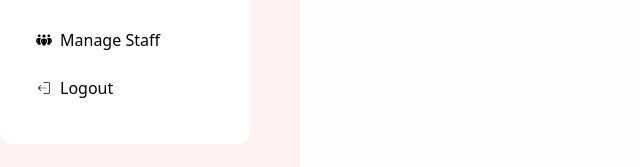
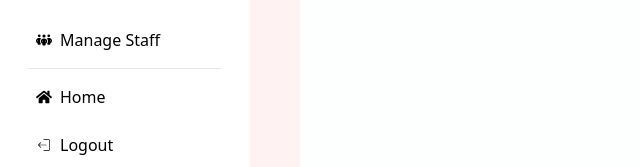
Before and after one commit to paradox-99/GoWheels, a React (Vite) app: page /dashboard in a window 1280 px wide. Shown: the part 578-745 px from the top of the page, without its empty margins (0-640 px from the left). Built offline with nearby package versions, Linux system fonts and the light colour scheme; no server answers.

Commit message:
home added in the dashboard sidebar

```diff
--- a/src/Dashboard/Dashboard.jsx
+++ b/src/Dashboard/Dashboard.jsx
@@ -1,10 +1,4 @@
-import {
-    FaBook,
-    FaHome,
-    FaList,
-    FaUsers,
-    FaUtensils,
-} from "react-icons/fa";
+import { FaBook, FaHome, FaList, FaUsers, FaUtensils } from "react-icons/fa";
 import { NavLink, Navigate, Outlet, useNavigate } from "react-router-dom";
 import { useContext, useState } from "react";
 import "./Dashboard.css";
@@ -22,10 +16,13 @@ import { MdOutlineBook } from "react-icons/md";
 import { MdOutlineRateReview } from "react-icons/md";
 import { FaPeopleGroup } from "react-icons/fa6";
 
-
 const Dashboard = () => {
   // const { user } = ...  todo :
-    const [user, setUser] = useState({ photoURL: 'https://media.istockphoto.com/id/1437816897/photo/business-woman-manager-or-human-resources-portrait-for-career-success-company-we-are-hiring.jpg?s=612x612&w=0&k=20&c=tyLvtzutRh22j9GqSGI33Z4HpIwv9vL_MZw_xOE19NQ=',role: "agency"})
+  const [user, setUser] = useState({
+    photoURL:
+      "https://media.istockphoto.com/id/1437816897/photo/business-woman-manager-or-human-resources-portrait-for-career-success-company-we-are-hiring.jpg?s=612x612&w=0&k=20&c=tyLvtzutRh22j9GqSGI33Z4HpIwv9vL_MZw_xOE19NQ=",
+    role: "agency",
+  });
   const navigate = useNavigate();
 
   const handleLogout = () => {
@@ -39,7 +36,6 @@ const Dashboard = () => {
     //         console.log(err.message);
     //     });
   };
-
 
   return (
     <div className="">
@@ -97,7 +93,7 @@ const Dashboard = () => {
                 </button>
               </div>
             )}
-                        {user?.role==="user" &&  (
+            {user?.role === "user" && (
               <div className="px-2 space-y-2 pt-8 pb-4">
                 <NavLink
                   to="/dashboard/user-home"
@@ -206,7 +202,14 @@ const Dashboard = () => {
                   </div>
                   Manage Staff
                 </NavLink>
-
+                {/* ----------------------------- */}
+                <hr />
+                <NavLink to="/" className="flex p-2 gap-2 items-center">
+                  <div>
+                    <FaHome />
+                  </div>
+                  Home{" "}
+                </NavLink>
                 <button
                   onClick={handleLogout}
                   className="flex p-2 gap-2 items-center"
@@ -218,7 +221,6 @@ const Dashboard = () => {
                 </button>
               </div>
             )}
-                        {/* ----------------------------- */}
           </ul>
         </div>
         <div className="flex-1 p-8">
```
Lines whose indentation alone changed are shown as unchanged.
